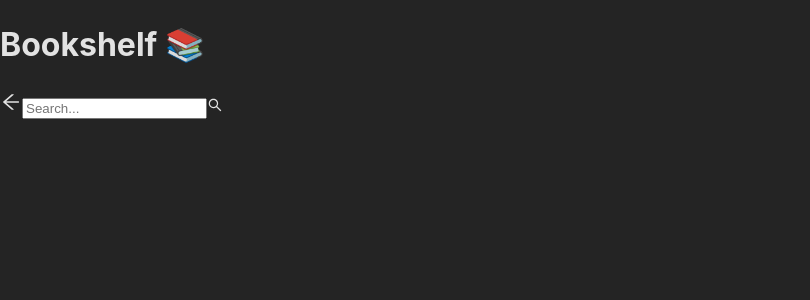
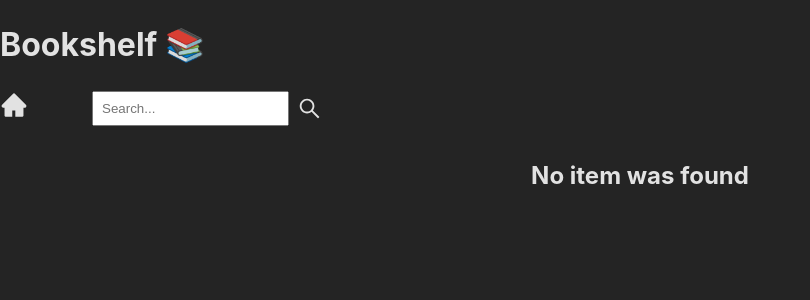
Before and after one commit to RK03ind/bookshelf, a React (Vite) app: page /search in a window 1280 px wide. Shown: the top 300 px of the page, without its empty margins (0-810 px from the left). Built offline with nearby package versions, Linux system fonts and the light colour scheme.

Commit message:
ADD: Moreee features

```diff
--- a/src/pages/Home/Home.jsx
+++ b/src/pages/Home/Home.jsx
@@ -3,36 +3,29 @@ import "./styles/Home.scss";
 import { BookDataContext } from "../../context/BookDataContext";
 import BookItem from "../../shared/BookItem/BookItem";
 import { AiOutlineSearch } from "react-icons/ai";
+import { useNavigate } from "react-router-dom";
 const Home = () => {
   const { state } = useContext(BookDataContext);
+  const navigate = useNavigate();
+  let current = state.bookData
+    .filter((item) => item.readCategory === "current")
+    .map((item) => <BookItem {...item} key={item.id} />);
+  let want = state.bookData
+    .filter((item) => item.readCategory === "want")
+    .map((item) => <BookItem {...item} key={item.id} />);
+  let read = state.bookData
+    .filter((item) => item.readCategory === "read")
+    .map((item) => <BookItem {...item} key={item.id} />);
   return (
     <>
       <div className="home-page">
         <h2>Currently Reading 📖</h2>
-        <div className="book-list">
-          {state.bookData
-            .filter((item) => item.readCategory === "current")
-            .map((item) => (
-              <BookItem {...item} key={item.id} />
-            ))}
-        </div>
+        <div className="book-list">{current}</div>
         <h2>Want to Read ✨</h2>
-        <div className="book-list">
-          {state.bookData
-            .filter((item) => item.readCategory === "want")
-            .map((item) => (
-              <BookItem {...item} key={item.id} />
-            ))}
-        </div>
+        <div className="book-list">{want}</div>
         <h2>Read ✅</h2>
-        <div className="book-list">
-          {state.bookData
-            .filter((item) => item.readCategory === "read")
-            .map((item) => (
-              <BookItem {...item} key={item.id} />
-            ))}
-        </div>
-        <div className="search-nav">
+        <div className="book-list">{read}</div>
+        <div className="search-nav" onClick={() => navigate("/search")}>
           <AiOutlineSearch />
         </div>
       </div>
--- a/src/pages/Home/styles/Home.scss
+++ b/src/pages/Home/styles/Home.scss
@@ -2,13 +2,14 @@
   padding-bottom: 100px;
   h2 {
     text-align: center;
-    margin: 2rem 0;
+    margin: 4rem 0 1rem 0;
   }
   .book-list {
     display: flex;
     justify-content: center;
     flex-wrap: wrap;
     gap: 6rem;
+    padding: 1rem;
   }
 
   .search-nav {
--- a/src/pages/Search/Search.jsx
+++ b/src/pages/Search/Search.jsx
@@ -1,16 +1,23 @@
 import { useContext, useState } from "react";
 import "./styles/Search.scss";
-import { AiOutlineArrowLeft, AiOutlineSearch } from "react-icons/ai";
+import { AiFillHome, AiOutlineSearch } from "react-icons/ai";
 import { BookDataContext } from "../../context/BookDataContext";
 import BookItem from "../../shared/BookItem/BookItem";
+import { useNavigate } from "react-router-dom";
 const Search = () => {
   const { state } = useContext(BookDataContext);
   const [inputState, setInputState] = useState("");
+  const navigate = useNavigate();
+  let searchDataMapped = state.bookData
+    .filter((item) =>
+      item.bookName.toLowerCase().split(" ").includes(inputState)
+    )
+    .map((item) => <BookItem {...item} key={item.id} />);
   return (
     <>
       <div className="search-page">
         <div className="search-bar">
-          <AiOutlineArrowLeft fontSize={22} />
+          <AiFillHome fontSize={28} onClick={() => navigate("/")} />
           <label>
             <input
               type="text"
@@ -18,17 +25,15 @@ const Search = () => {
               value={inputState}
               onChange={(e) => setInputState(e.target.value.toLowerCase())}
             />
-            <AiOutlineSearch />
+            <AiOutlineSearch fontSize={25} />
           </label>
         </div>
         <div className="book-list">
-          {state.bookData
-            .filter((item) =>
-              item.bookName.toLowerCase().split(" ").includes(inputState)
-            )
-            .map((item) => (
-              <BookItem {...item} key={item.id} />
-            ))}
+          {searchDataMapped.length === 0 ? (
+            <h2>No item was found</h2>
+          ) : (
+            searchDataMapped
+          )}
         </div>
       </div>
     </>
--- a/src/pages/Search/styles/Search.scss
+++ b/src/pages/Search/styles/Search.scss
@@ -10,4 +10,22 @@
     flex-wrap: wrap;
     gap: 6rem;
   }
+
+  .search-bar {
+    display: flex;
+    margin: 0 auto;
+    gap: 4rem;
+    svg {
+      cursor: pointer;
+    }
+    label {
+      display: flex;
+      align-items: center;
+      font-size: 1rem;
+      gap: 0.5rem;
+      input {
+        padding: 0.5rem;
+      }
+    }
+  }
 }
--- a/src/shared/BookItem/BookItem.scss
+++ b/src/shared/BookItem/BookItem.scss
@@ -29,5 +29,8 @@
     & :nth-child(1) {
       opacity: 0.75;
     }
+    & :not(:first-child) {
+      cursor: pointer;
+    }
   }
 }
```
